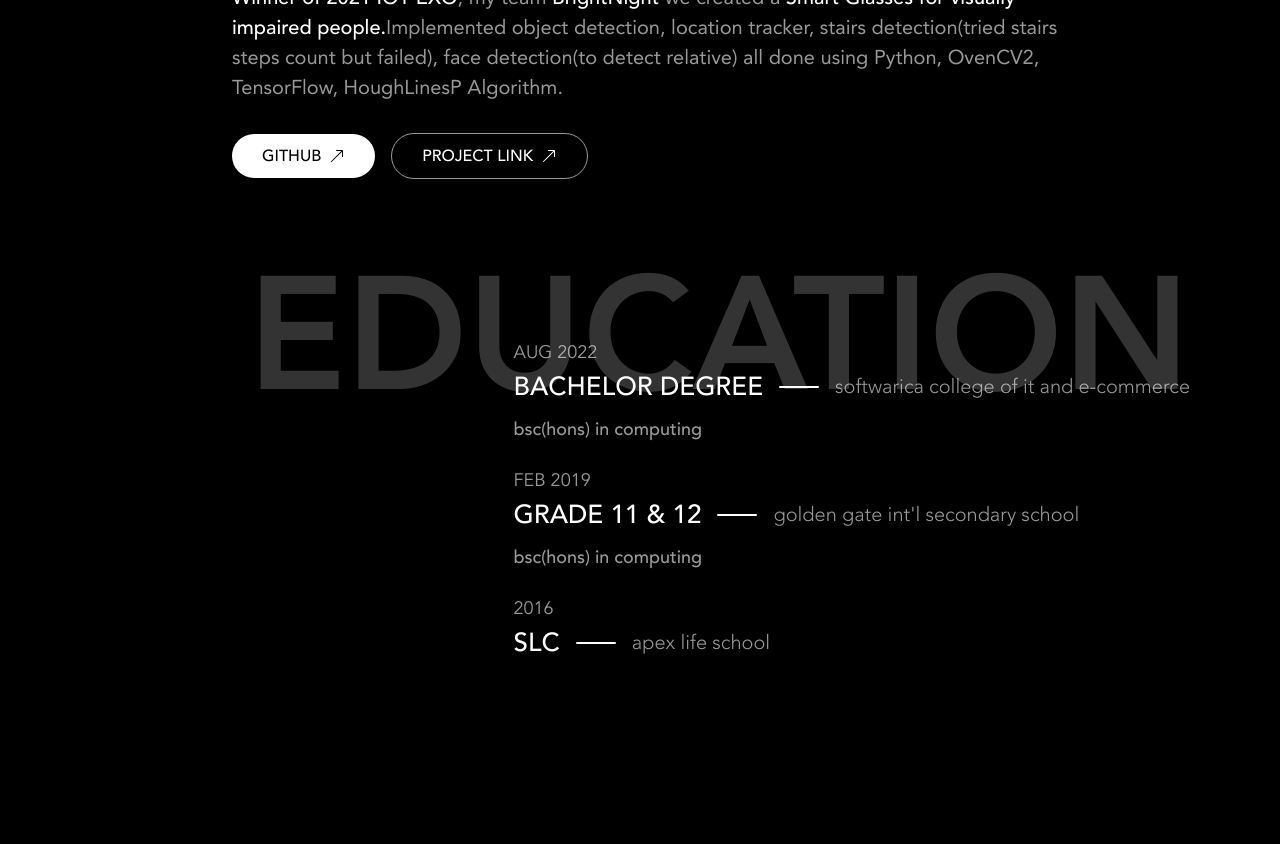
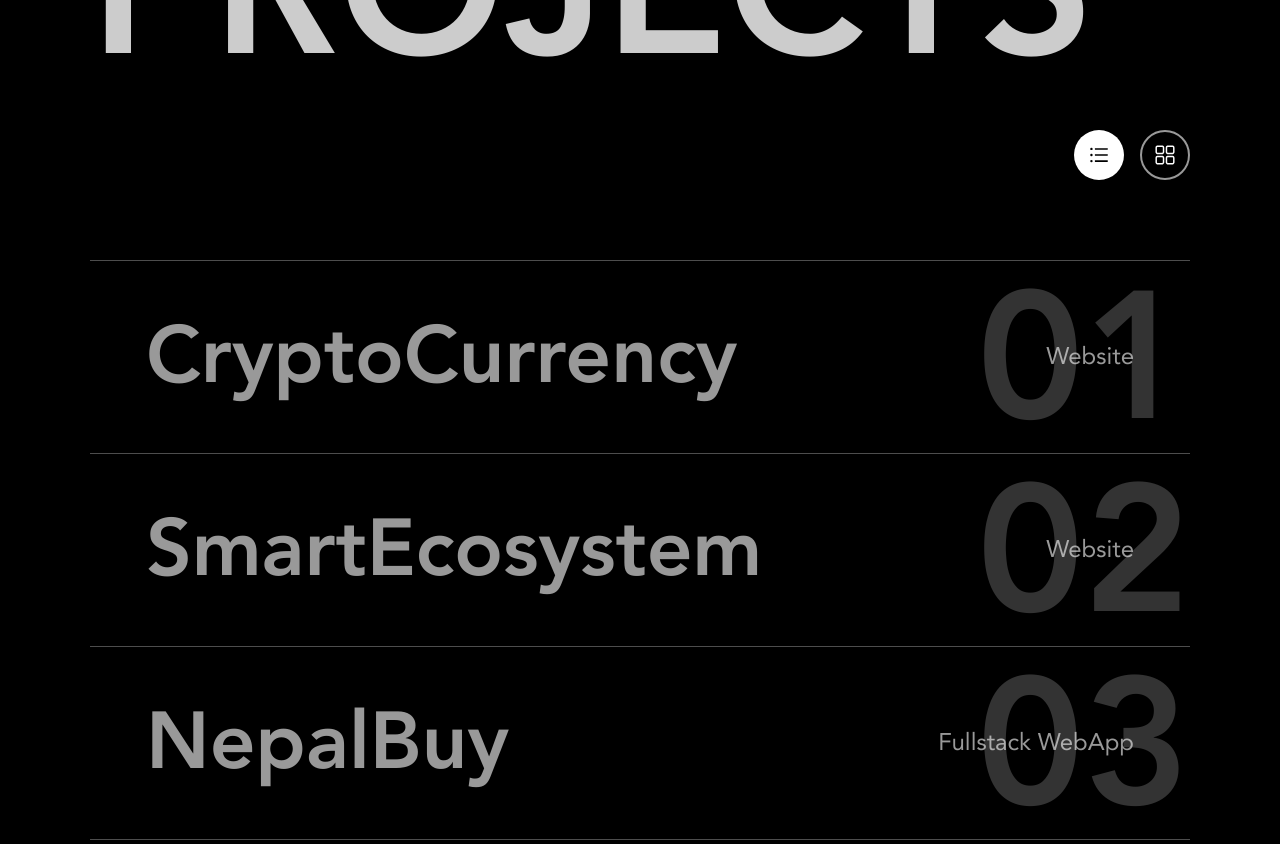
Before and after one commit to ojasggg/Personal_Portfolio, a React (Vite) app: page / in a window 1280 px wide. Shown: the part 1940-2784 px from the top of the page. Built offline with nearby package versions, Linux system fonts and the light colour scheme.

Commit message:
Project Section Complete with project showcase and animation

```diff
--- /dev/null
+++ b/src/components/Project/Project.tsx
@@ -0,0 +1,40 @@
+import React, { useState } from "react";
+import { projects } from "../../Constants/projectList.js";
+
+import { RiShareBoxFill } from "react-icons/ri";
+import ProjectGridView from "./ProjectGridView.jsx";
+import ProjectListView from "./ProjectListView.jsx";
+import ProjectViewButton from "./ProjectViewButton.jsx";
+
+const Project = () => {
+  const [listView, setListView] = useState<boolean>(true);
+
+  return (
+    <section className="h-fit overflow-hidden">
+      <div>
+        <h1 className="top-10 left-0 z-[-10] mx-auto p-0 font-AvenirHeavy text-[200px] uppercase leading-none text-white/10 lg:w-[1100px] lg:text-white/20 xl:w-[1500px]">
+          my <br /> <span className="text-white/80">projects</span>
+        </h1>
+        {/* Grid or Listview */}
+        <ProjectViewButton setListView={setListView} listView={listView} />
+        {/* Container for Projects content */}
+        <div className="xl:mt-26 mt-20">
+          <ProjectListView listView={listView} projects={projects} />
+
+          {/* Project Grid View */}
+          <ProjectGridView listView={listView} projects={projects} />
+
+          {/* More Project Button */}
+          <div className="mt-20 flex items-center justify-center">
+            <button className="flex w-fit items-center gap-2 rounded-xl border border-white/60 p-3 px-4 text-[20px] text-white/60">
+              <p>More Projects</p>
+              <RiShareBoxFill size={20} />
+            </button>
+          </div>
+        </div>
+      </div>
+    </section>
+  );
+};
+
+export default Project;
--- /dev/null
+++ b/src/components/Project/ProjectGridView.tsx
@@ -0,0 +1,74 @@
+import React, { useState } from "react";
+
+type projects = {
+  projectName: string;
+  projectType: string;
+  projectDesc: string;
+  projectCover: string;
+  projectLink: string | null;
+  projectBgColor: string;
+};
+
+type propsType = {
+  listView: boolean;
+  projects: projects[];
+};
+
+const ProjectGridView = ({ listView, projects }: propsType) => {
+  const [mouseIn, setMouseIn] = useState(false);
+  const [hoveredIndex, setHoveredIndex] = useState(0);
+
+  // Grid View Functionality
+  const handleMouseIn = (index: number) => {
+    setHoveredIndex(index);
+    setMouseIn(true);
+  };
+
+  const handleMouseOut = (index: number) => {
+    setHoveredIndex(index);
+    setMouseIn(false);
+  };
+  return (
+    <div className={`${listView ? "hidden" : "visible"} w-full`}>
+      <div className="grid lg:grid-cols-3 xl:grid-cols-4">
+        {/* Project Card */}
+        {projects.map((project, index) => (
+          <div
+            className={`${
+              project.projectBgColor !== null
+                ? project.projectBgColor
+                : "bg-green-200"
+            } relative flex items-center justify-center overflow-hidden lg:h-[340px] lg:w-[1/3] xl:h-[400px] xl:w-[1/4]`}
+            key={index}
+          >
+            <div
+              className="project-box flex h-full w-full cursor-pointer items-center justify-center"
+              onMouseEnter={() => handleMouseIn(index)}
+              onMouseLeave={() => handleMouseOut(index)}
+            >
+              <img
+                src={project.projectCover}
+                alt={project.projectName}
+                className={`${
+                  mouseIn && hoveredIndex === index ? "scale-90" : ""
+                } object-contain transition-all duration-500`}
+              />
+              <div
+                className={`${
+                  mouseIn && hoveredIndex === index
+                    ? "animation-[visible-animate]"
+                    : "opacity-0"
+                } absolute flex h-20 w-20  items-center justify-center rounded-full bg-blue-600 font-AvenirRoman text-[18px]  transition-all delay-200 duration-200 ease-in-out`}
+              >
+                View
+              </div>
+              <div className="absolute h-full w-full bg-gray-500 opacity-[0.5] transition-all delay-200 duration-200 ease-in hover:opacity-0"></div>
+            </div>
+          </div>
+        ))}
+      </div>
+    </div>
+  );
+};
+
+export default ProjectGridView;
--- /dev/null
+++ b/src/components/Project/ProjectListView.tsx
@@ -0,0 +1,121 @@
+import React, { MouseEvent, useEffect, useState } from "react";
+import { lerp } from "../../utils/utils.js";
+
+type projects = {
+  projectName: string;
+  projectType: string;
+  projectDesc: string;
+  projectCover: string;
+  projectLink: string | null;
+  projectBgColor: string;
+};
+
+type propsType = {
+  listView: boolean;
+  projects: projects[];
+};
+
+const ProjectListView = ({ listView, projects }: propsType) => {
+  const [divPosition, setDivPosition] = useState({ top: 0, left: 0 });
+  const [image, setImage] = useState();
+
+  const [showImage, setShowImage] = useState(false);
+  let cursorConfigs: any = {
+    x: { previous: 0, current: 0, amt: 0.2 },
+    y: { previous: 0, current: 0, amt: 0.2 },
+  };
+
+  const handleShowImage = (image: any) => {
+    setShowImage(true);
+    setImage(image);
+  };
+
+  function onMouseMoveEv(event: MouseEvent): any {
+    const { clientX, clientY } = event;
+
+    const mouseX = clientX;
+    const mouseY = clientY;
+
+    cursorConfigs.x.previous = mouseX;
+    cursorConfigs.y.previous = mouseY;
+
+    cursorConfigs.x.current = mouseX;
+    cursorConfigs.y.current = mouseY;
+
+    for (const key in cursorConfigs) {
+      cursorConfigs[key].previous = lerp(
+        cursorConfigs[key].previous,
+        cursorConfigs[key].current,
+        cursorConfigs[key].amt
+      );
+    }
+
+    setDivPosition({
+      top: cursorConfigs.y.previous,
+      left: cursorConfigs.x.previous,
+    });
+  }
+
+  // Cursor Functionality
+  useEffect(() => {
+    window.addEventListener("mousemove", onMouseMoveEv);
+
+    return () => {
+      window.removeEventListener("mousemove", onMouseMoveEv);
+    };
+  }, []);
+  return (
+    <div
+      className={`${
+        listView ? "visible" : "hidden"
+      } project-inner relative mx-auto max-md:hidden lg:w-[1100px] xl:w-[1500px] `}
+    >
+      {projects.map((project, index) => (
+        <div
+          className={`${
+            projects.length - 1 === index ? "border-b" : ""
+          } relative z-[2] flex cursor-pointer items-center justify-between border-t border-white/30 py-14 px-14 transition-all delay-100 duration-300 ease-in-out hover:px-10 xl:py-16`}
+          key={index}
+          onMouseEnter={() => handleShowImage(project)}
+          onMouseLeave={() => setShowImage(false)}
+        >
+          <h1 className="p-0 font-AvenirHeavy text-[80px] leading-none text-white/60 xl:text-[70px]">
+            {project.projectName}
+          </h1>
+          <p className="z-[2] font-AvenirRoman text-[24px] text-white/60 xl:text-[24px]">
+            {project.projectType}
+          </p>
+          <div className="text-full absolute top-[10px] right-0 z-[1] p-0 font-AvenirHeavy text-[180px] leading-none text-white/20 xl:top-0 xl:text-[200px] xl:text-white/10">
+            0{index + 1}
+          </div>
+        </div>
+      ))}
+      <div
+        className={`absolute ${
+          showImage ? "visible" : "hidden"
+        } top-[-24px] left-[-24px] z-[10] h-[400px] w-[500px] rounded-lg`}
+        style={{
+          // top: divPosition.top,
+          // left: divPosition.left,
+          transform: `translate(
+                  ${divPosition.left}px,
+                  ${divPosition.top}px
+                )`,
+        }}
+      >
+        <img
+          className="h-full w-full rounded-lg object-cover"
+          src={image ? image.projectCover : ""}
+          alt={image ? image.projectName : ""}
+        />
+        <div className="z-1 absolute top-0 left-0  flex h-full w-full items-center justify-center">
+          <button className="flex h-20 w-20 items-center justify-center rounded-full bg-blue-600 font-AvenirRoman text-[18px] ">
+            View
+          </button>
+        </div>
+      </div>
+    </div>
+  );
+};
+
+export default ProjectListView;
--- /dev/null
+++ b/src/components/Project/ProjectViewButton.tsx
@@ -0,0 +1,30 @@
+import React from "react";
+import { AiOutlineUnorderedList } from "react-icons/ai";
+import { RxDashboard } from "react-icons/rx";
+
+const ProjectViewButton = ({ listView, setListView }) => {
+  return (
+    <div className="mx-auto mt-10 flex justify-end lg:w-[1100px] xl:w-[1500px]">
+      <div className="flex items-center justify-end gap-4">
+        <button
+          className={`${
+            listView ? "bg-white text-black" : "bg-transparent text-white"
+          } rounded-full border-2 border-white/60 p-3 transition ease-in hover:bg-white hover:text-black xl:p-4 `}
+          onClick={() => setListView(true)}
+        >
+          <AiOutlineUnorderedList size={22} />
+        </button>
+        <button
+          className={`${
+            listView ? "bg-transparent text-white" : "bg-white text-black"
+          } rounded-full border-2 border-white/60 p-3  transition ease-in hover:bg-white hover:text-black xl:p-4`}
+          onClick={() => setListView(false)}
+        >
+          <RxDashboard size={22} />
+        </button>
+      </div>
+    </div>
+  );
+};
+
+export default ProjectViewButton;
--- a/src/components/index.ts
+++ b/src/components/index.ts
@@ -1,7 +1,7 @@
 export { default as Navbar } from "./Navbar";
 export { default as Hero } from "./Hero";
 export { default as AboutMe } from "./AboutMe";
-export { default as Project } from "./Project";
+export { default as Project } from "./Project/Project";
 export { default as ExperienceAndEducation } from "./ExperienceAndEducation";
 export { default as Skills } from "./Skills";
 export { default as Contact } from "./Contact";
```
